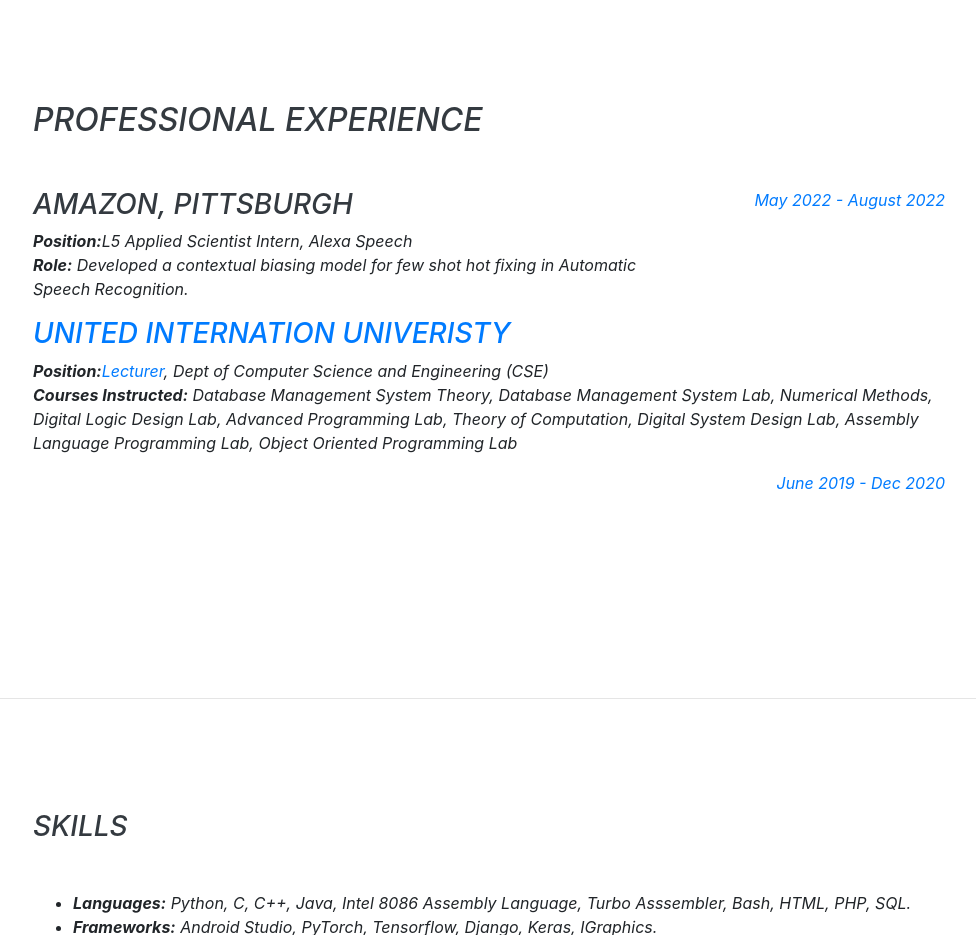
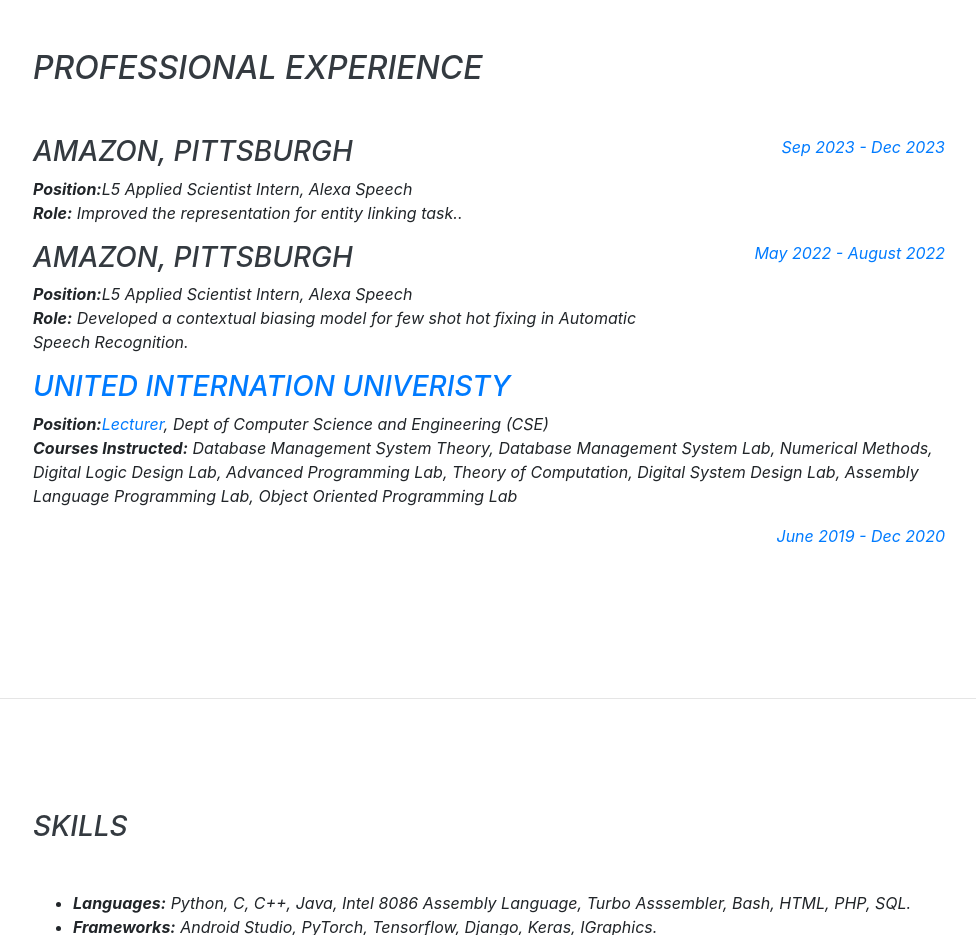
Before and after one commit to aman63/abdullahaman.github.io, a website with bundled scripts: page index.html in a window 1280 px wide. Shown: the part 3660-4595 px from the top of the page, without its empty margins (287-1263 px from the left). Built offline with nearby package versions, Linux system fonts and the light colour scheme; a web font is replaced by a local one.

Commit message:
Update index.html

```diff
--- a/index.html
+++ b/index.html
@@ -195,6 +195,15 @@
 <div class="resume-content">
 <h3>Amazon, Pittsburgh</h3>
 <div> <strong>Position:</strong>L5 Applied Scientist Intern, Alexa Speech</div>
+<p><strong>Role:</strong> Improved the representation for entity linking task..</p>
+</div>
+<div class="resume-date text-md-right"><span class="text-primary">Sep 2023 - Dec 2023</span></div>
+</div>
+
+<div class="resume-item d-flex flex-column flex-md-row justify-content-between">
+<div class="resume-content">
+<h3>Amazon, Pittsburgh</h3>
+<div> <strong>Position:</strong>L5 Applied Scientist Intern, Alexa Speech</div>
 <p><strong>Role:</strong> Developed a contextual biasing model for few shot hot fixing in Automatic Speech Recognition.</p>
 </div>
 <div class="resume-date text-md-right"><span class="text-primary">May 2022 - August 2022</span></div>
```
